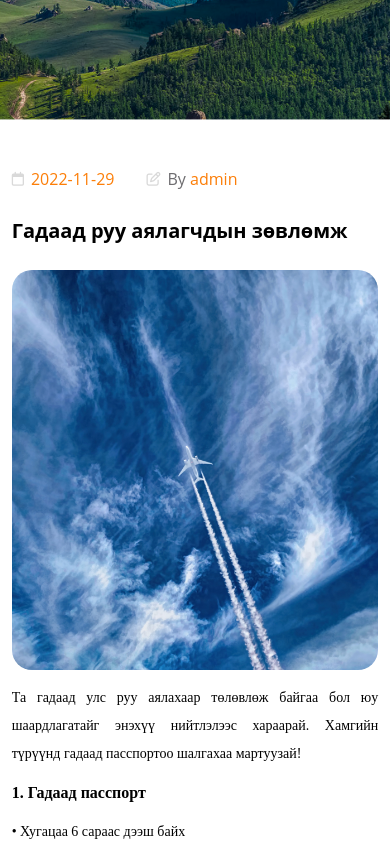
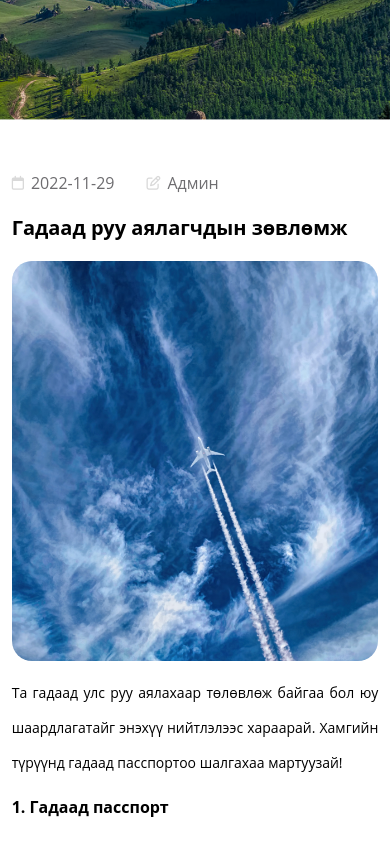
Before and after one commit to michidoma/ICSI301_STM, a plain HTML site: page src/html/blog.html in a window 390 px wide. Drawn offline with Linux system fonts and the light colour scheme.

Commit message:
changes in blog page

```diff
--- a/src/css/blog.css
+++ b/src/css/blog.css
@@ -6,17 +6,17 @@ body {
   width: 100%;
 }
 
-.blog-page-title {
+/* .blog-page-title {
   align-items: center;
   display: flex;
   height: 120px;
   justify-content: center;
   position: relative;
   text-align: left;
-}
+} */
 
-.blog-page-title img {
-  height: 100%;
+img {
+  height: 120px;
   object-fit: cover;
   object-position: 45% 55%;
   width: 100%;
@@ -47,7 +47,8 @@ body {
   margin-right: 2em;
   align-items: center;
   font-family: "Open Sans";
-  color: #FC7E08;
+  /* color: #FC7E08; */
+  color: #6E6D70;
 }
 .text-info .grey {
   color: #6E6D70;
@@ -60,7 +61,7 @@ body {
   align-items: center;
 }
 
-.article-title h1 {
+h1 {
   font-size: 36px;
   font-family: "Open Sans";
 }
@@ -82,13 +83,15 @@ body {
 }
 
 .article p {
-  line-height: 2;
+  line-height: 2.5;
   font-size: 14px;
   text-align: justify;
+  font-family: 'Open Sans';
 }
 
 .article h3 {
   font-size: 20px;
+  font-family: 'Open Sans';
 }
 
 .wrap-sidebar {
@@ -154,6 +157,11 @@ body {
     display: flex;
     margin: 1em 0;
 }
+
+.mini-blog-title h4 {
+  margin: 0;
+}
+
 .mini-blog-img {
     align-items: center;
     display: flex;
@@ -203,7 +211,7 @@ body {
 }
 
 @media screen and (max-width: 768px) {
-    .article-title h1 {
+    h1 {
         font-size: 20px;
     }
     .article h3 {
--- a/src/html/blog.html
+++ b/src/html/blog.html
@@ -1,5 +1,5 @@
 <!DOCTYPE html>
-<html lang="en">
+<html lang="mn">
 <head>
     <meta charset="UTF-8">
     <meta http-equiv="X-UA-Compatible" content="IE=edge">
@@ -15,21 +15,15 @@
     </header>
 
     <main>
-        <section class="blog-page-title">
-            <img class="landscape" alt="landscape" src="../../assets/img/header_background_terelj.png">
-        </section>
+        <img class="landscape" alt="landscape" src="../../assets/img/header_background_terelj.png">
         <section class="wrap">
             <section class="wrap-article">
-                <section class="blog-info">
-                    <div class="text-info">
-                        <div><i class="fa-regular fa-calendar"></i><div class="info">2022-11-29</div></div>
-                        <div><i class="fa-regular fa-pen-to-square"></i><div class="info"><span class="grey">By</span>&nbspadmin</div></div>
-                    </div>
-                </section>
+                <div class="text-info">
+                    <div><i class="fa-regular fa-calendar"></i><div class="info">2022-11-29</div></div>
+                    <div><i class="fa-regular fa-pen-to-square"></i><div class="info">Админ</div></div>
+                </div>
 
-                <section class="article-title">
-                    <h1>Гадаад руу аялагчдын зөвлөмж</h1>
-                </section>
+                <h1>Гадаад руу аялагчдын зөвлөмж</h1>
 
                 <section class="article-image">
                     <img src="../../assets/img/blog_main_plane.jpg" alt="plane" class="plane">
@@ -92,7 +86,7 @@
                                 <img src="../../assets/img/blog1_windmill.jpg" alt="windmill" class="mini-img">
                             </section>
                             <div>
-                                <article class="mini-blog-title">Алтан овооны тухай</article>
+                                <article class="mini-blog-title"><h4>Алтан овооны тухай</h4></article>
                                 <span class="posted-date">2022-11-14</span>
                             </div>
                         </section>
@@ -103,7 +97,7 @@
                                 <img src="../../assets/img/blog2_sea.jpg" alt="sea" class="mini-img">
                             </section>
                             <div>
-                                <article class="mini-blog-title">Алтай таван богдын тухай</article>
+                                <article class="mini-blog-title"><h4>Алтай таван богдын тухай</h4></article>
                                 <span class="posted-date">2022-11-14</span>
                             </div>
                         </section>
@@ -114,7 +108,7 @@
                                 <img src="../../assets/img/blog3_tree.jpg" alt="tree" class="mini-img">
                             </section>
                             <div>
-                                <article class="mini-blog-title">Антарктидын цусан хүрхрээ</article>
+                                <article class="mini-blog-title"><h4>Антарктидын цусан хүрхрээ</h4></article>
                                 <span class="posted-date">2022-3-31</span>
                             </div>
                         </section>
```
